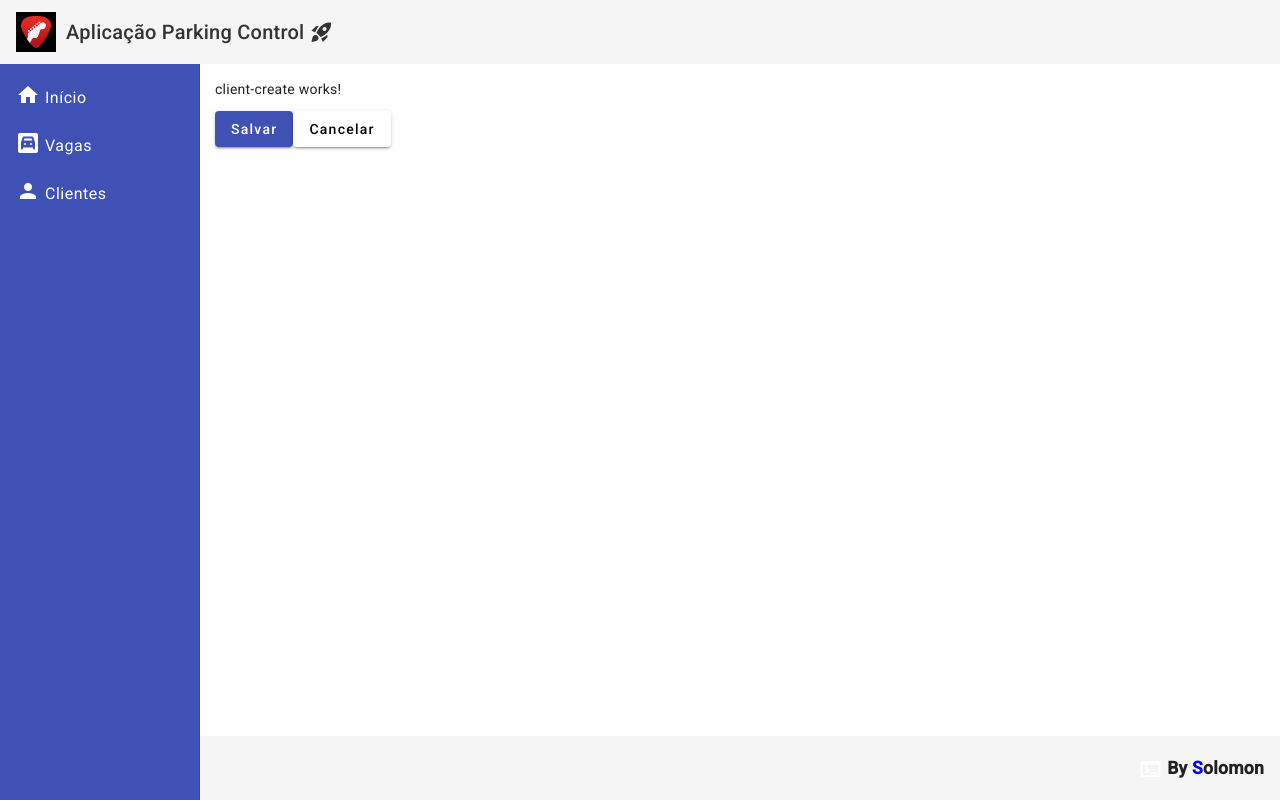
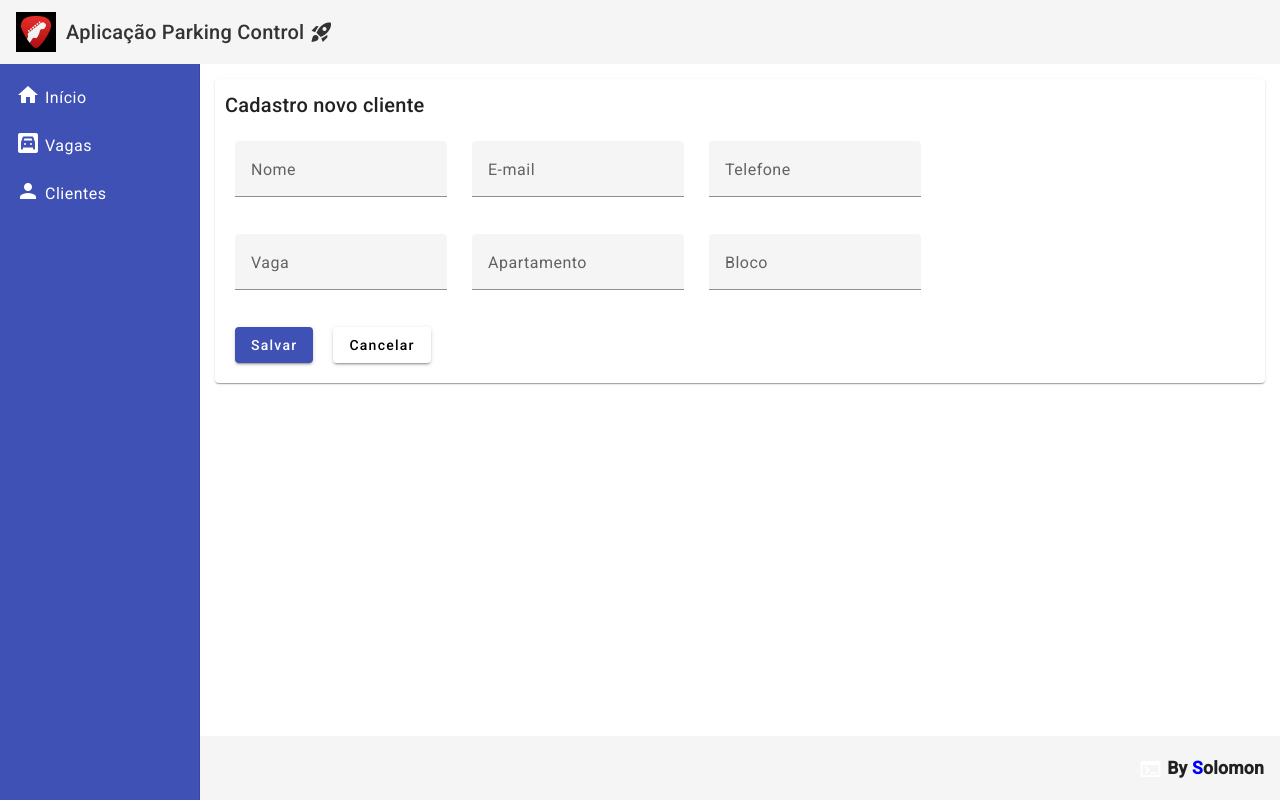
Before and after one commit to miguel-elias/parking-app, an Angular app in the folder web/: page /client/create in a window 1280 px wide. Built offline with nearby package versions, Linux system fonts and the light colour scheme.

Commit message:
add html e css do client-create

```diff
--- a/web/src/app/shared/client/client-create/client-create.component.css
+++ b/web/src/app/shared/client/client-create/client-create.component.css
@@ -0,0 +1,32 @@
+form {
+    display:flex;
+    flex-direction: row;
+    margin-top: 5px;
+}
+
+.card-title {
+    display: flex;
+    margin-left: 10px;
+}
+
+.input-cadastro {
+  display: flex;
+  flex-direction: row;
+  align-items: flex-start;
+}
+
+.grupo-input-cadastro {
+  display: flexbox;
+  margin: 5px 5px 5px 20px;
+
+}
+
+button {
+    display: flexbox;
+    margin: 10px 0px 20px 20px;
+}
+
+/*   .button-row {
+    display: flex;
+    max-width: 500px;
+  } */
--- a/web/src/app/shared/client/client-create/client-create.component.html
+++ b/web/src/app/shared/client/client-create/client-create.component.html
@@ -1,4 +1,45 @@
-<p>client-create works!</p>
+<mat-card>
+  <mat-card-title style="padding: 10px; padding-left: 10px;">Cadastro novo cliente</mat-card-title>
+    <form>
+
+      <mat-form-field class="grupo-input-cadastro">
+        <mat-label>Nome</mat-label>
+        <input class="input-cadastro" matInput placeholder="Bill Gates"
+        [(ngModel)]="client.name" name="name">
+      </mat-form-field>
+
+      <mat-form-field class="grupo-input-cadastro">
+        <mat-label>E-mail</mat-label>
+        <input class="input-cadastro" matInput placeholder="bill.gates@gmail.com"
+        [(ngModel)]="client.email" name="email">
+      </mat-form-field>
+
+      <mat-form-field class="grupo-input-cadastro">
+        <mat-label>Telefone</mat-label>
+        <input class="input-cadastro" matInput placeholder="61 3347-2122"
+        [(ngModel)]="client.phone" name="phone">
+      </mat-form-field>
+   </form>
+   <form>
+      <mat-form-field class="grupo-input-cadastro">
+        <mat-label>Vaga</mat-label>
+        <input class="input-cadastro" matInput placeholder="123"
+        [(ngModel)]="client.parking" name="parking">
+      </mat-form-field>
+
+      <mat-form-field class="grupo-input-cadastro">
+        <mat-label>Apartamento</mat-label>
+        <input class="input-cadastro" matInput placeholder="123"
+        [(ngModel)]="client.apartment" name="apartment">
+      </mat-form-field>
+
+      <mat-form-field class="grupo-input-cadastro">
+        <mat-label>Bloco</mat-label>
+        <input class="input-cadastro" matInput placeholder="ABC"
+        [(ngModel)]="client.block" name="block">
+      </mat-form-field>
+  </form>
+  <div class="button-row">
     <button mat-raised-button (click)="createClient()" color="primary">
       Salvar
     </button>
@@ -6,3 +47,5 @@
     <button mat-raised-button (click)="cancel()">
       Cancelar
     </button>
+  </div>
+</mat-card>
--- a/web/src/app/shared/client/client-create/client-create.component.ts
+++ b/web/src/app/shared/client/client-create/client-create.component.ts
@@ -11,12 +11,12 @@ import { Client } from '../client.model';
 export class ClientCreateComponent implements OnInit{
 
   client: Client = {
-    name: 'Miguel Elias Salomão Neto',
-    email: 'miguel.elias@gmail.com',
-    phone: '61 986011658',
-    parking: '7979',
-    apartment: '309',
-    block: 'A',
+    name: '',
+    email: '',
+    phone: '',
+    parking: '',
+    apartment: '',
+    block: '',
   }
 
   constructor(private clientService: ClientService,
```
Lines whose indentation alone changed are shown as unchanged.
